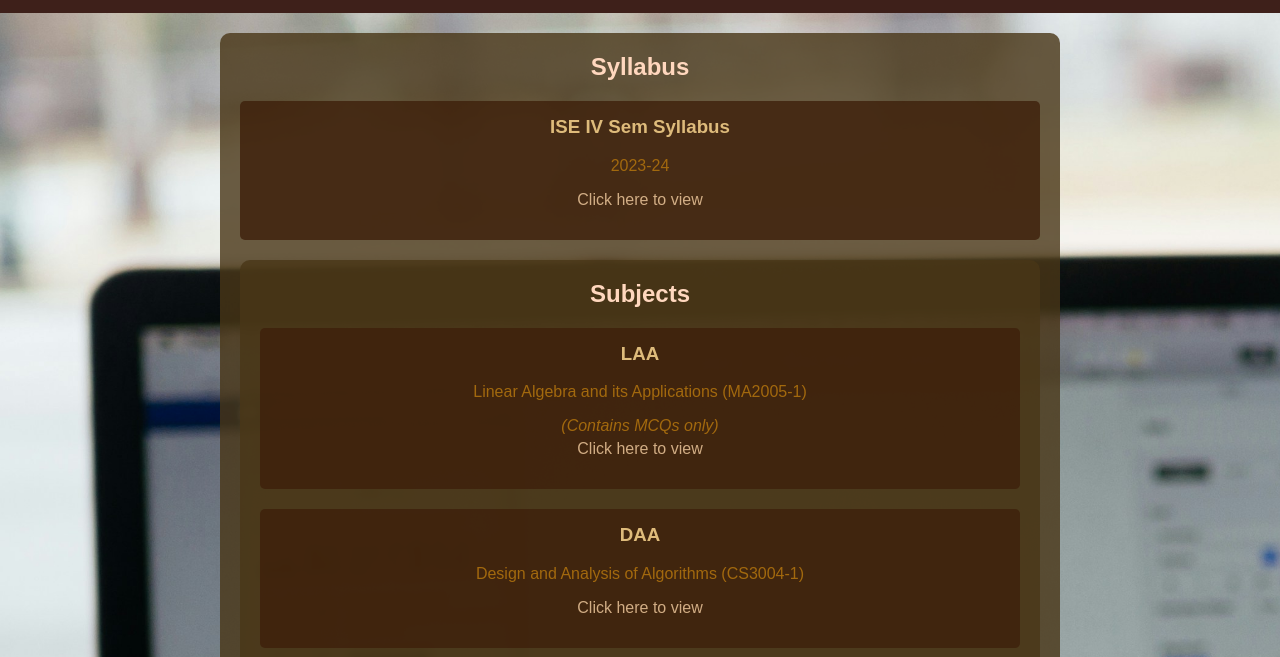
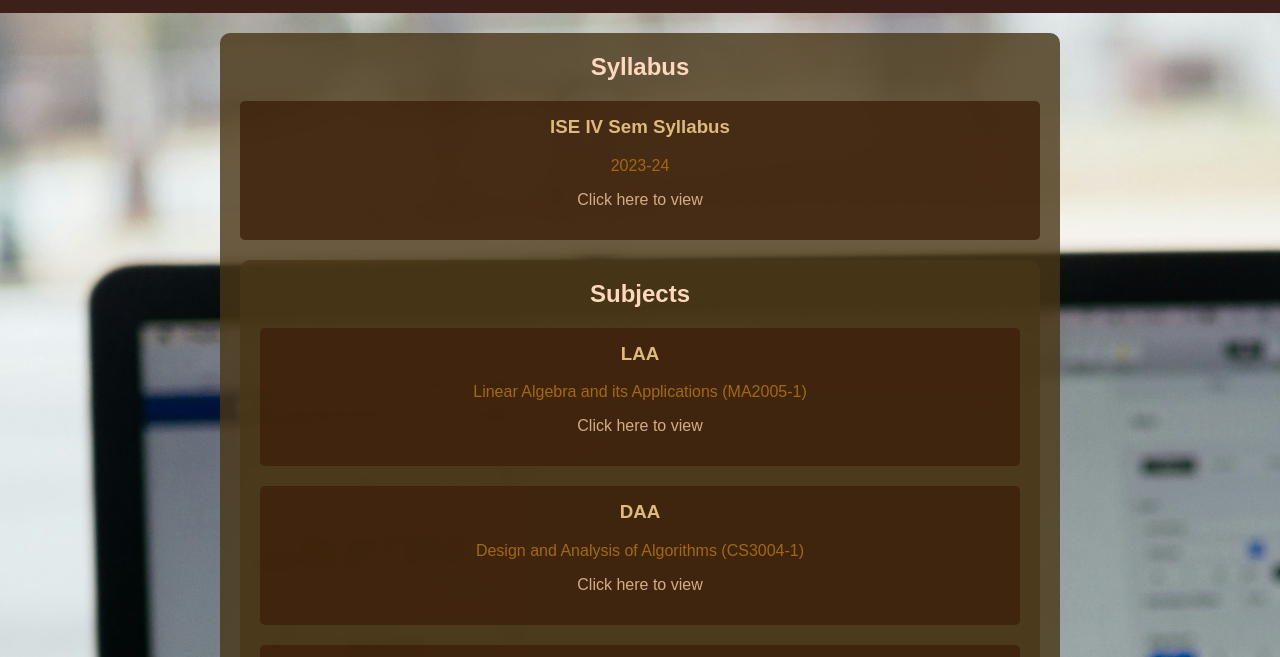
Before and after one commit to Sthuthi11/Study-Resources-Website, a plain HTML site: page index.html in a window 1280 px wide. Shown: the part 107-764 px from the top of the page. Drawn offline with Linux system fonts and the light colour scheme.

Commit message:
Update index.html

```diff
--- a/index.html
+++ b/index.html
@@ -32,7 +32,6 @@
             <h3>LAA</h3>
             <p>Linear Algebra and its Applications (MA2005-1)</p>
             <ul>
-                <li><i>(Contains MCQs only)</i></li>
                 <li><a href="laa.html">Click here to view</a></li>
             </ul>
         </div>
```
